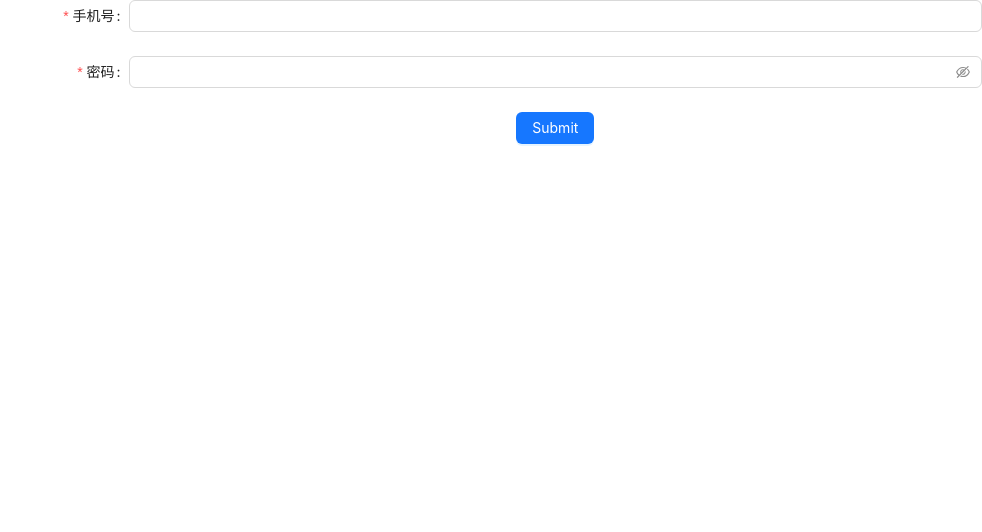
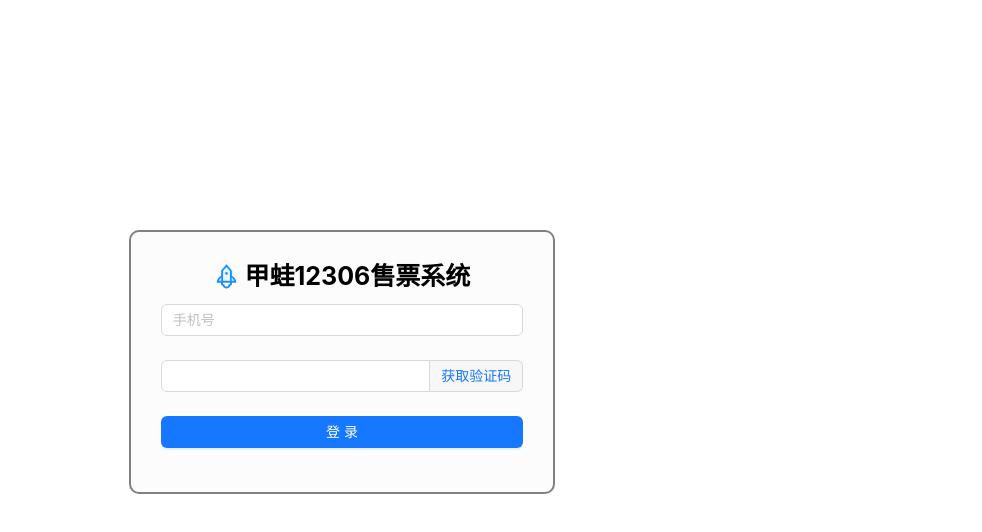
Before and after one commit to hysmdd/12306, a Vue app in the folder web/: page /login in a window 1280 px wide. Shown: the top 532 px of the page, without its empty margins (298-1280 px from the left). Built offline with nearby package versions, Linux system fonts and the light colour scheme.

Commit message:
修改login页面，登录注册二合一，后端接口未对接

```diff
--- a/web/src/App.vue
+++ b/web/src/App.vue
@@ -1,30 +1,3 @@
 <template>
-<!--  <nav>-->
-<!--    <router-link to="/">Home</router-link> |-->
-<!--    <router-link to="/about">About</router-link>-->
-<!--  </nav>-->
   <router-view/>
 </template>
-
-<style>
-#app {
-  font-family: Avenir, Helvetica, Arial, sans-serif;
-  -webkit-font-smoothing: antialiased;
-  -moz-osx-font-smoothing: grayscale;
-  text-align: center;
-  color: #2c3e50;
-}
-
-nav {
-  padding: 30px;
-}
-
-nav a {
-  font-weight: bold;
-  color: #2c3e50;
-}
-
-nav a.router-link-exact-active {
-  color: #42b983;
-}
-</style>
--- a/web/src/views/login.vue
+++ b/web/src/views/login.vue
@@ -1,42 +1,50 @@
 <template>
+  <a-row class="login">
+    <a-col :span="8" :offset="8" class="login-main">
+      <h1 style="text-align: center"><rocket-two-tone />&nbsp;甲蛙12306售票系统</h1>
       <a-form
-      :model="formState"
+          :model="loginForm"
           name="basic"
-      :label-col="{ span: 8 }"
-      :wrapper-col="{ span: 16 }"
           autocomplete="off"
-      @finish="onFinish"
-      @finishFailed="onFinishFailed"
       >
         <a-form-item
-        label="手机号"
-        name="username"
-        :rules="[{ required: true, message: 'Please input your username!' }]"
+            label=""
+            name="mobile"
+            :rules="[{ required: true, message: '请输入手机号!' }]"
         >
-      <a-input v-model:value="formState.username" />
+          <a-input v-model:value="loginForm.mobile" placeholder="手机号"/>
         </a-form-item>
 
         <a-form-item
-        label="密码"
-        name="password"
-        :rules="[{ required: true, message: 'Please input your password!' }]"
+            label=""
+            name="code"
+            :rules="[{ required: true, message: '请输入验证码!' }]"
         >
-      <a-input-password v-model:value="formState.password" />
+          <a-input v-model:value="loginForm.code">
+            <template #addonAfter>
+              <a @click="sendCode">获取验证码</a>
+            </template>
+          </a-input>
+          <!--<a-input v-model:value="loginForm.code" placeholder="验证码"/>-->
         </a-form-item>
 
-    <a-form-item :wrapper-col="{ offset: 8, span: 16 }">
-      <a-button type="primary" html-type="submit">Submit</a-button>
+        <a-form-item>
+          <a-button type="primary" block @click="login">登录</a-button>
         </a-form-item>
+
       </a-form>
+    </a-col>
+  </a-row>
 </template>
 
 <script>
 import { defineComponent, reactive } from 'vue';
 export default defineComponent({
+  name: "login-view",
   setup() {
-    const formState = reactive({
-      username: '',
-      password: '',
+    const loginForm = reactive({
+      mobile: '',
+      code: '',
     });
     const onFinish = values => {
       console.log('Success:', values);
@@ -45,7 +53,7 @@
       console.log('Failed:', errorInfo);
     };
     return {
-      formState,
+      loginForm,
       onFinish,
       onFinishFailed,
     };
@@ -54,5 +62,15 @@
 </script>
 
 <style>
-
+.login-main h1 {
+  font-size: 25px;
+  font-weight: bold;
+}
+.login-main {
+  margin-top: 18%;
+  padding: 30px 30px 20px;
+  border: 2px solid grey;
+  border-radius: 10px;
+  background-color: #fcfcfc;
+}
 </style>
```
Lines whose indentation alone changed are shown as unchanged.
